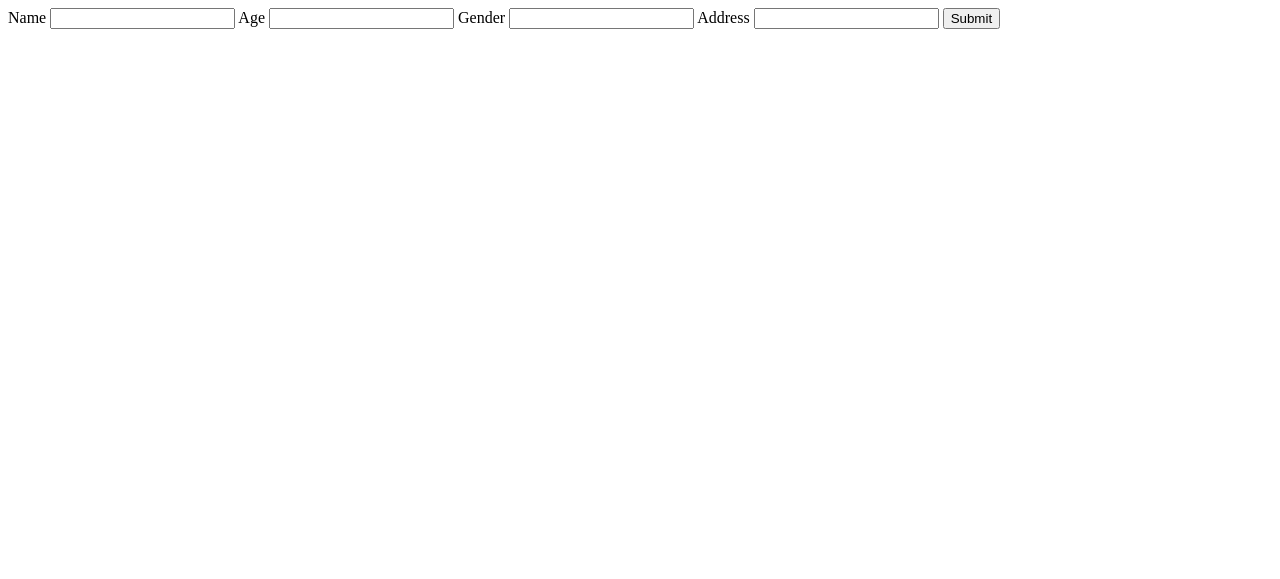
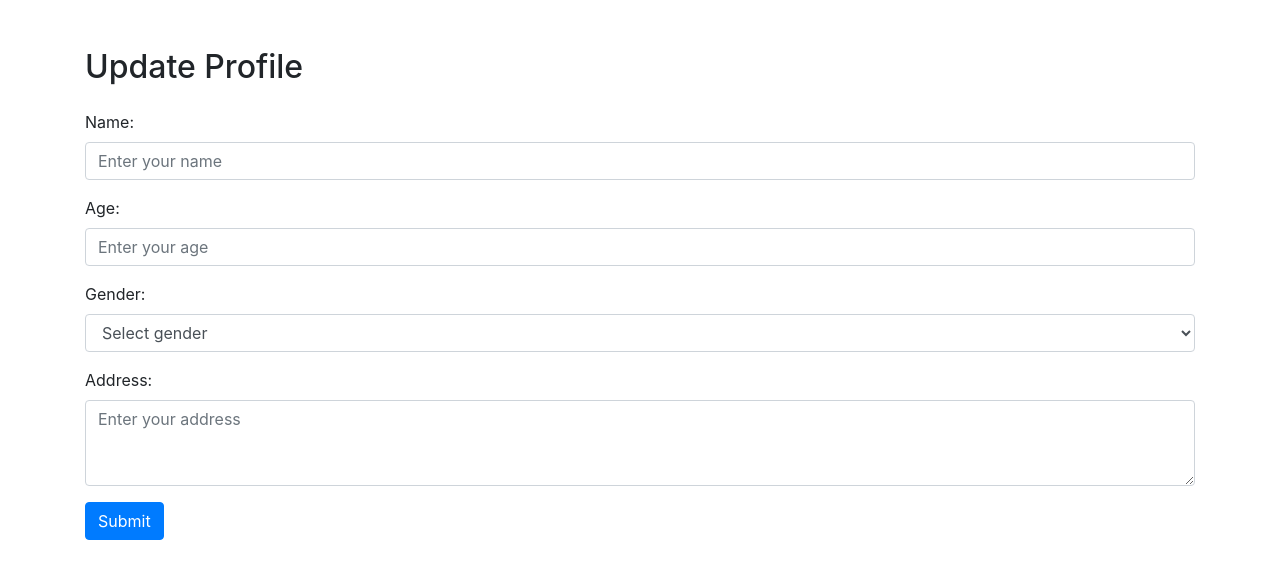
Before and after one commit to AarushTewari/SUTT-Task, a Django app: page /change_profile in a window 1280 px wide. Shown: the top 579 px of the page. Run offline with Django 4.2, Linux system fonts and the light colour scheme; a user stored in the database is signed in; data comes from the database, SQL or seed files in the repository; some libraries are stand-ins or nearby versions.

Commit message:
Update changeprofile.html

```diff
--- a/Templates/changeprofile.html
+++ b/Templates/changeprofile.html
@@ -1,16 +1,46 @@
-<form method="POST" action="change_profile">
-    {% csrf_token %}
-    <label>Name</label>
-    <input type="text" name="name">
+<!DOCTYPE html>
+<html>
+<head>
+    <title>Update Profile</title>
+    <link rel="stylesheet" href="https://maxcdn.bootstrapcdn.com/bootstrap/4.5.2/css/bootstrap.min.css">
+</head>
+<body>
+    <div class="container">
+        <form method="POST" action="change_profile" class="mt-5">
+            {% csrf_token %}
+            <h2 class="mb-4">Update Profile</h2>
 
-    <label>Age</label>
-    <input type="number" name="age">
+            <div class="form-group">
+                <label for="name">Name:</label>
+                <input type="text" class="form-control" id="name" name="name" placeholder="Enter your name">
+            </div>
 
-    <label>Gender</label>
-    <input type="text" name="gender">
+            <div class="form-group">
+                <label for="age">Age:</label>
+                <input type="number" class="form-control" id="age" name="age" placeholder="Enter your age">
+            </div>
 
-    <label>Address</label>
-    <input type="text" name="address">
+            <div class="form-group">
+                <label for="gender">Gender:</label>
+                <select class="form-control" id="gender" name="gender">
+                    <option value="">Select gender</option>
+                    <option value="male">Male</option>
+                    <option value="female">Female</option>
+                    <option value="other">Other</option>
+                </select>
+            </div>
 
-    <input type="submit">
-</form>
+            <div class="form-group">
+                <label for="address">Address:</label>
+                <textarea class="form-control" id="address" name="address" placeholder="Enter your address" rows="3"></textarea>
+            </div>
+
+            <button type="submit" class="btn btn-primary">Submit</button>
+        </form>
+    </div>
+
+    <script src="https://ajax.googleapis.com/ajax/libs/jquery/3.5.1/jquery.min.js"></script>
+    <script src="https://cdnjs.cloudflare.com/ajax/libs/popper.js/1.16.0/umd/popper.min.js"></script>
+    <script src="https://maxcdn.bootstrapcdn.com/bootstrap/4.5.2/js/bootstrap.min.js"></script>
+</body>
+</html>
```
